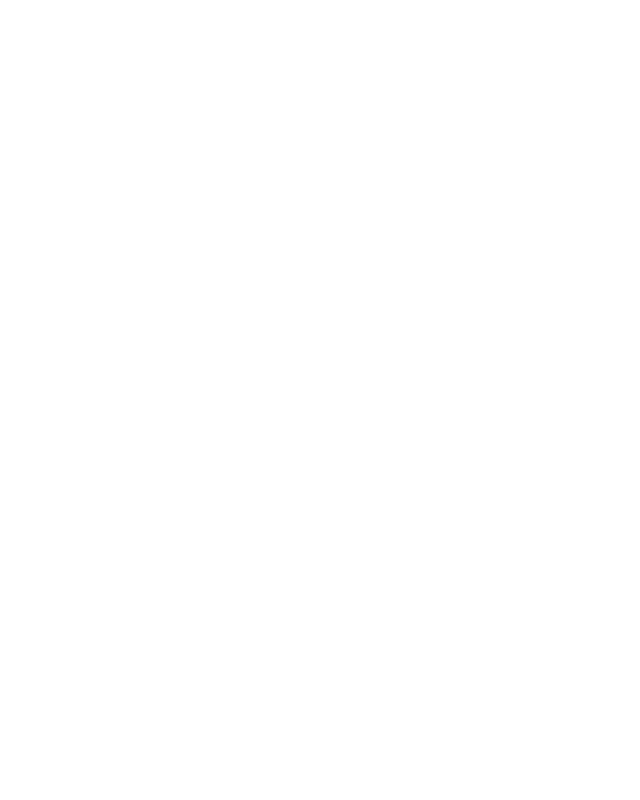
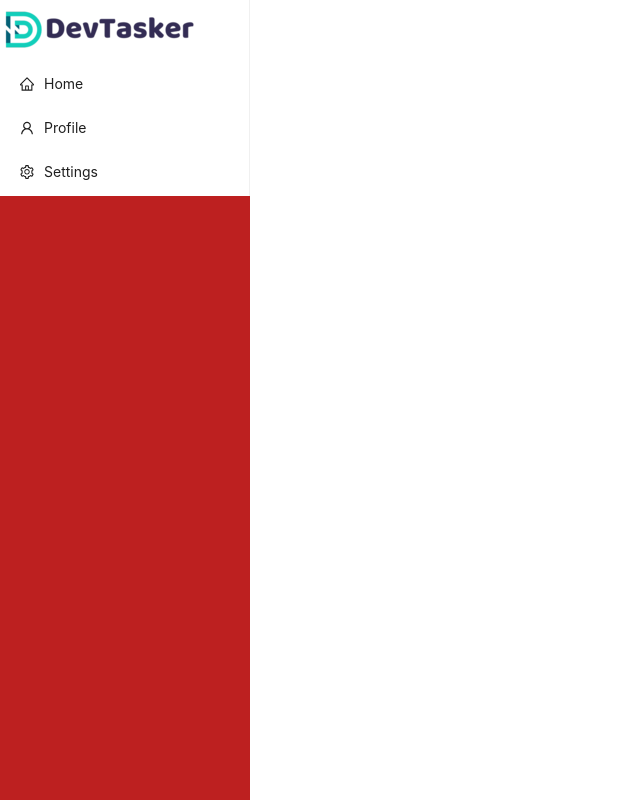
Before and after one commit to Fannabykiki/FE_Capstone_FALL23, a React (Create React App) app: page /user in a window 1280 px wide. Before the commit this address had no page. Shown: the whole page, without its empty margins (0-640 px from the left). Built offline with nearby package versions, Linux system fonts and the light colour scheme.

Commit message:
Add sidebar

```diff
--- /dev/null
+++ b/src/components/Layout/DefaultLayout/Sidebar/User/SidebarUser.css
@@ -0,0 +1,9 @@
+.sidebar-user {
+  position: fixed; /* Để định vị cố định */
+  left: 0; /* Đặt vị trí bên trái */
+  top: 0; /* Đặt vị trí ở đầu trang */
+  height: 100%; /* Đặt chiều cao cho sidebar */
+  width: 250px; /* Đặt chiều rộng cho sidebar */
+  background-color: #bd2020; /* Màu nền cho sidebar */
+  color: black; /* Màu chữ trong sidebar */
+}
--- /dev/null
+++ b/src/components/Layout/DefaultLayout/Sidebar/User/SidebarUser.js
@@ -0,0 +1,28 @@
+import React from "react";
+import "./SidebarUser.css";
+import { Menu } from "antd";
+import logoHeader from "../../../../../assets/images/LogoHeader.png";
+import { HomeOutlined, SettingOutlined, UserOutlined } from "@ant-design/icons";
+
+const SidebarUser = () => {
+  return (
+    <div className="sidebar-user">
+      <Menu mode="vertical" theme="light">
+        <div>
+          <img src={logoHeader} alt="logoHeader" />
+        </div>
+        <Menu.Item key="home" icon={<HomeOutlined />}>
+          Home
+        </Menu.Item>
+        <Menu.Item key="profile" icon={<UserOutlined />}>
+          Profile
+        </Menu.Item>
+        <Menu.Item key="settings" icon={<SettingOutlined />}>
+          Settings
+        </Menu.Item>
+      </Menu>
+    </div>
+  );
+};
+
+export default SidebarUser;
--- a/src/pages/User/HomeUser/views/HomeUser.js
+++ b/src/pages/User/HomeUser/views/HomeUser.js
@@ -1,7 +1,13 @@
 import React from "react";
+import SidebarUser from "../../../../components/Layout/DefaultLayout/Sidebar/User/SidebarUser";
 
 const HomeUser = () => {
-  return <div>HomeUser</div>;
+  return (
+    <div>
+      <SidebarUser />
+      <div>Home</div>
+    </div>
+  );
 };
 
 export default HomeUser;
--- a/src/routes/routes.js
+++ b/src/routes/routes.js
@@ -10,10 +10,11 @@
   { path: "/login", component: LoginPage, layout: null },
   { path: "/register", component: RegisterPage, layout: null },
   { path: "/verify-mail", component: VerifyMail, layout: null },
+  { path: "/user", component: HomeUser, layout: null },
 ];
 
 const privateRoutes = [
-  { path: "/user", component: HomeUser, layout: null },
+  // { path: "/user", component: HomeUser, layout: null },
   { path: "/admin", component: HomeAdmin, layout: null },
 ];
 
```
Also changed, not shown: src/components/Layout/DefaultLayout/Sidebar/Admin/SidebarAdmin.js (added).
